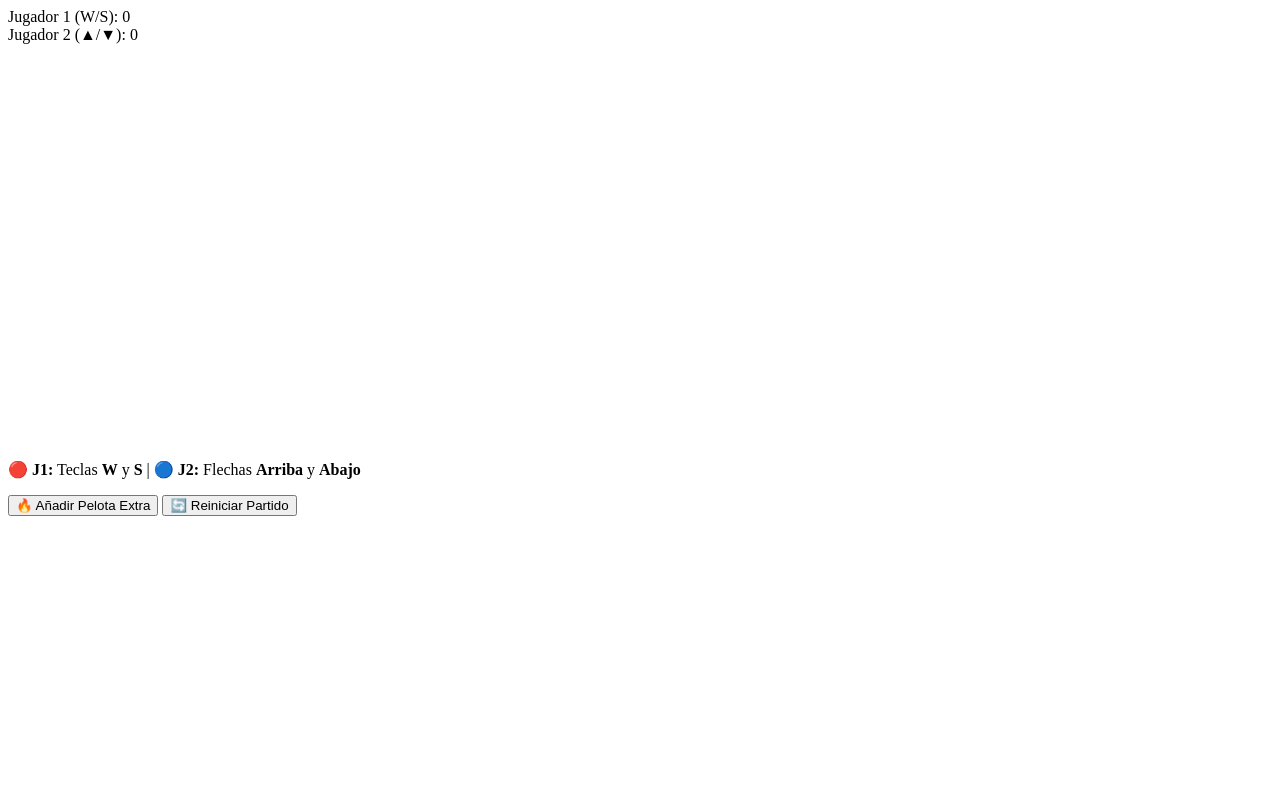
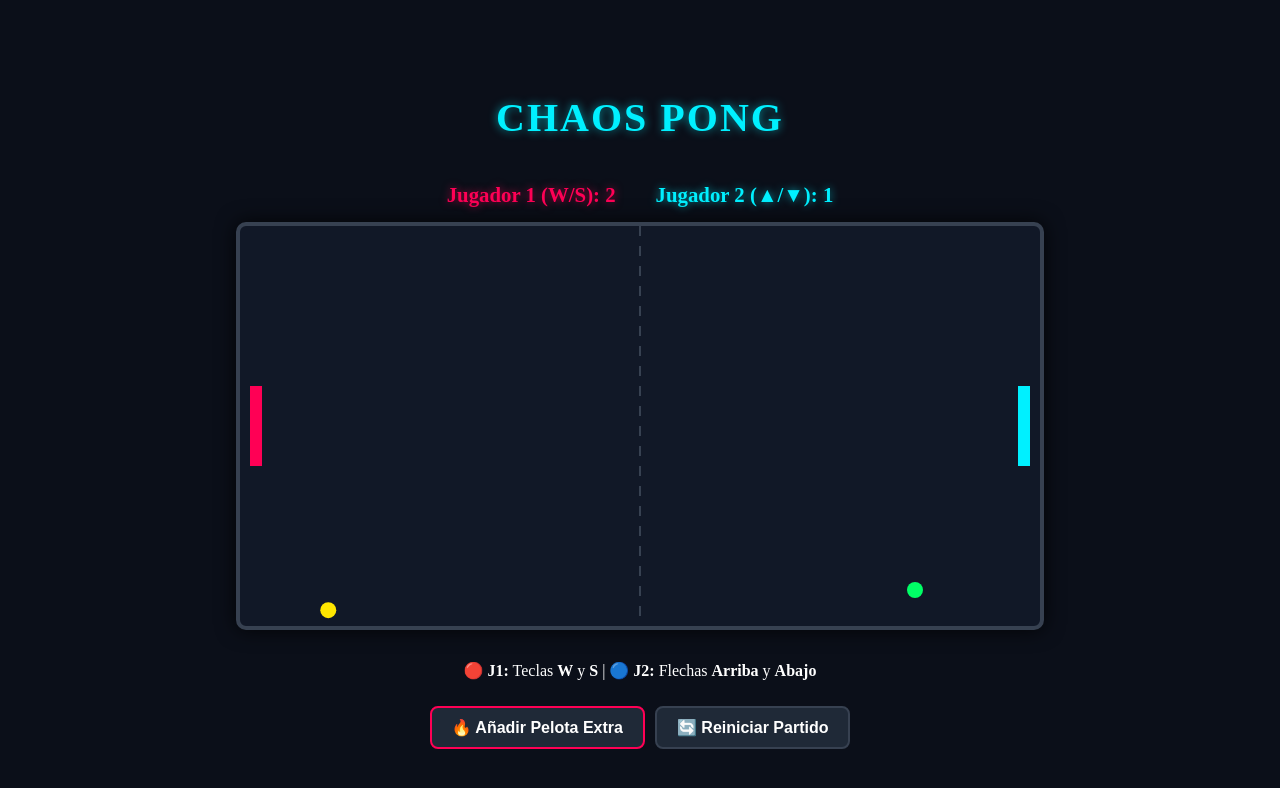
Before and after one commit to Sebasx15v/caos-pong, a plain HTML site: page index.html in a window 1280 px wide. Drawn offline with Linux system fonts and the light colour scheme.

Commit message:
Update index.html

```diff
--- a/index.html
+++ b/index.html
@@ -1,3 +1,19 @@
+<!DOCTYPE html>
+<html lang="es">
+<head>
+  <meta charset="UTF-8">
+  <meta name="viewport" content="width=device-width, initial-scale=1.0">
+  <title>Chaos Pong 2 Players</title>
+
+  <!-- Estilos y Miniatura -->
+  <link rel="stylesheet" href="style.css">
+  <meta property="og:image" content="preview.png">
+</head>
+<body>
+
+  <div class="game-container">
+    <h1>CHAOS PONG</h1>
+
     <div class="score-board">
       <div class="player-score P1">Jugador 1 (W/S): <span id="score1">0</span></div>
       <div class="player-score P2">Jugador 2 (▲/▼): <span id="score2">0</span></div>
@@ -12,3 +28,9 @@
         <button id="resetBtn">🔄 Reiniciar Partido</button>
       </div>
     </div>
+  </div>
+
+  <!-- Lógica del juego -->
+  <script src="script.js"></script>
+</body>
+</html>
```
Lines whose indentation alone changed are shown as unchanged.
